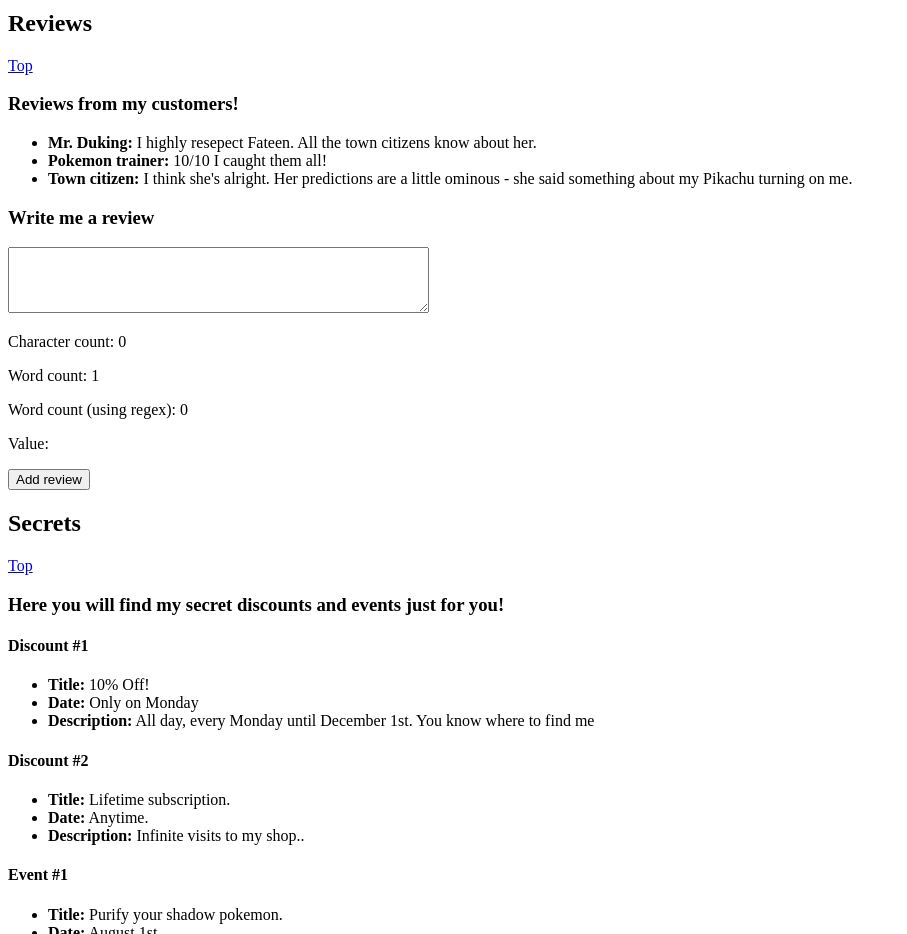
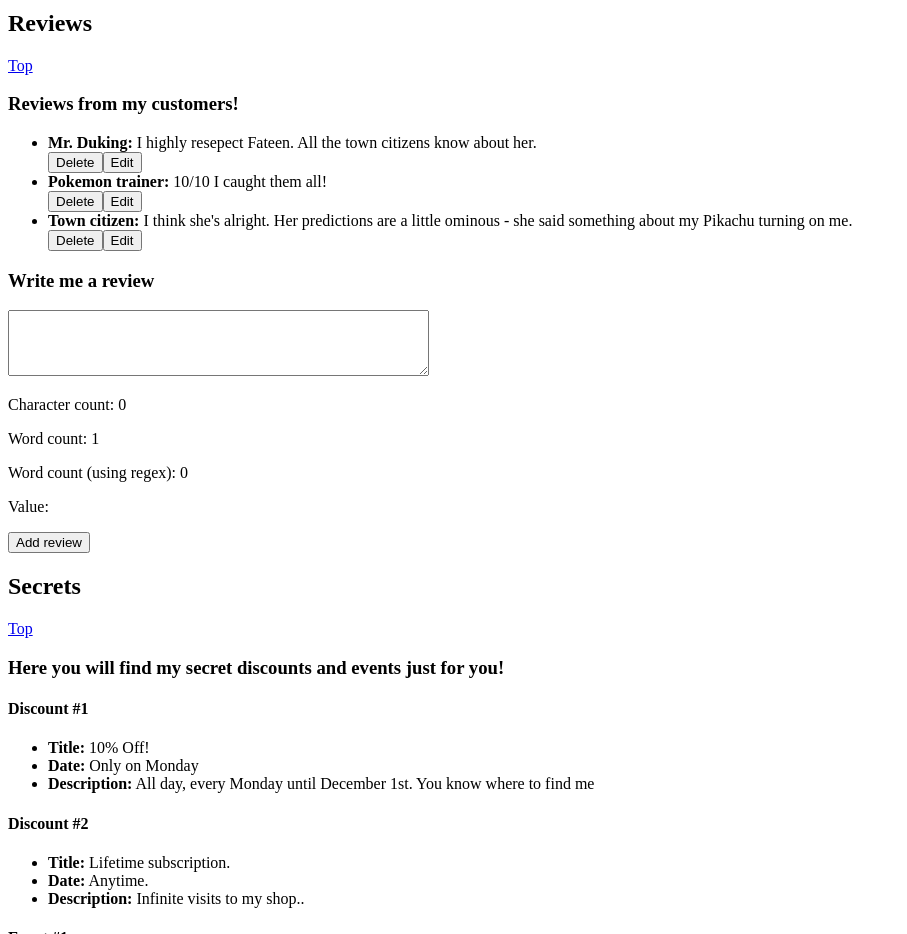
Before and after one commit to MeganJade5/fateens-chamber, a React (Create React App) app: page / in a window 1280 px wide. Shown: the part 960-1894 px from the top of the page, without its empty margins (0-907 px from the left). Built offline with nearby package versions, Linux system fonts and the light colour scheme; no server answers.

Commit message:
refactor reviews to useReducer instead of useState and added a delete as well as update reviews

```diff
--- a/src/components/Reviews.jsx
+++ b/src/components/Reviews.jsx
@@ -1,7 +1,7 @@
-import {React, useState} from "react";
+import {React, useReducer} from "react";
 import ListItem from "./ListItem";
 import ReviewInput from "./ReviewInput";
-
+import reducer from "./utils/ReviewsReducer";
 
 const initialReviews = [
   { title: "Mr. Duking", description: "I highly resepect Fateen. All the town citizens know about her." },
@@ -13,7 +13,50 @@ const initialReviews = [
 ];
 
 const Reviews = () => {
-  const [reviews, setReviews] = useState(initialReviews);
+  //const [reviews, setReviews] = useState(initialReviews);
+  const initialState = {
+    reviews: initialReviews,
+    isShowEditBox: false,
+    editBoxMessage: "",
+    selectedReviewId: null
+  }
+  const [store, dispatch] = useReducer(reducer, initialState);
+  const {reviews, isShowEditBox, editBoxMessage} = store;
+
+  function setReviews(newReview) {
+    dispatch({
+      type: 'setReviews',
+      data: newReview
+    })
+  }
+
+  function deleteReview(id) {
+    dispatch({
+      type: 'deleteReview',
+      data: id
+    })
+  }
+
+  function initialiseEditBox(id) {
+    dispatch({
+      type: 'initialiseEditBox',
+      data: id
+    })
+  }
+
+  function updateEditBoxMessage(e){
+    let message = e.target.value;
+    dispatch({
+      type: 'updateEditBoxMessage',
+      data: message
+    })
+  }
+
+  function saveMessage() {
+    dispatch({
+      type: 'saveMessage'
+    })
+  }
 
   const addReviews = (description) => {
     const newReview = {
@@ -21,18 +64,7 @@ const Reviews = () => {
       description: description
     };
 
-    // 1. Use spread syntax - it works
-    // setReviews(prevReviews => [...prevReviews, newReview])
-
-    // 2. Use push - it doesn't work because push returns a number
-    //const number = reviews.push(newReview);
-    //console.log("Number:", number);
-    // setReviews(prevReviews => prevReviews.push(newReview))
-
-    // 3. Use concat
-    setReviews(prev => prev.concat(newReview))
-    // setReviews()
-    window.close()
+    setReviews(newReview);
   }
 
   return (
@@ -44,10 +76,23 @@ const Reviews = () => {
       <h3>Reviews from my customers!</h3>
       <ul>
         {reviews.map(({ title, description }, id) => (
-          <ListItem key={id} title={title} description={description}></ListItem>
+          <div key={id}>
+          <ListItem key={`${id}-item`} title={title} description={description}></ListItem>
+          <button key={`${id}-button`} onClick={() => deleteReview(id)}>Delete</button>
+          <button key={`${id}-edit-button`} onClick={() => initialiseEditBox(id)}>Edit</button>
+
+          </div>
         ))}
       </ul>
 
+      {
+        isShowEditBox &&
+        <>
+        <h3>Edit the message below</h3>
+        <textarea onChange={updateEditBoxMessage} value={editBoxMessage} rows="4" cols="50"></textarea>
+        <button onClick={saveMessage}>Save</button>
+        </>
+      }
       <ReviewInput addReviews={addReviews} />
     </section>
   );
--- /dev/null
+++ b/src/components/utils/ReviewsReducer.jsx
@@ -0,0 +1,48 @@
+export default function reducer(state, action) {
+
+    switch(action.type) {
+        case 'setReviews': {
+            return {
+                ...state,
+                reviews: [ ...state.reviews, action.data]
+            }
+        }
+        case 'deleteReview': {
+            return {
+                ...state,
+                // reviews: state.reviews.filter((review, id) => id !== action.data),
+                reviews: [
+                    ...state.reviews.slice(0, action.data),
+                    ...state.reviews.slice(action.data+1)
+                ]
+            }
+        }
+        case 'initialiseEditBox': {
+            return {
+                ...state,
+                isShowEditBox: true,
+                editBoxMessage: state.reviews[action.data].description,
+                selectedReviewId: action.data
+            }
+        }
+        case 'updateEditBoxMessage': {
+            return {
+                ...state,
+                editBoxMessage: action.data
+            }
+        }
+        case 'saveMessage': {
+            const updatedReviews = state.reviews.slice();
+            updatedReviews[state.selectedReviewId].description = state.editBoxMessage;
+
+            return {
+                ...state,
+                reviews: updatedReviews,
+                isShowEditBox: false
+            }
+        }
+
+        default: return state;
+    }
+
+}
```
